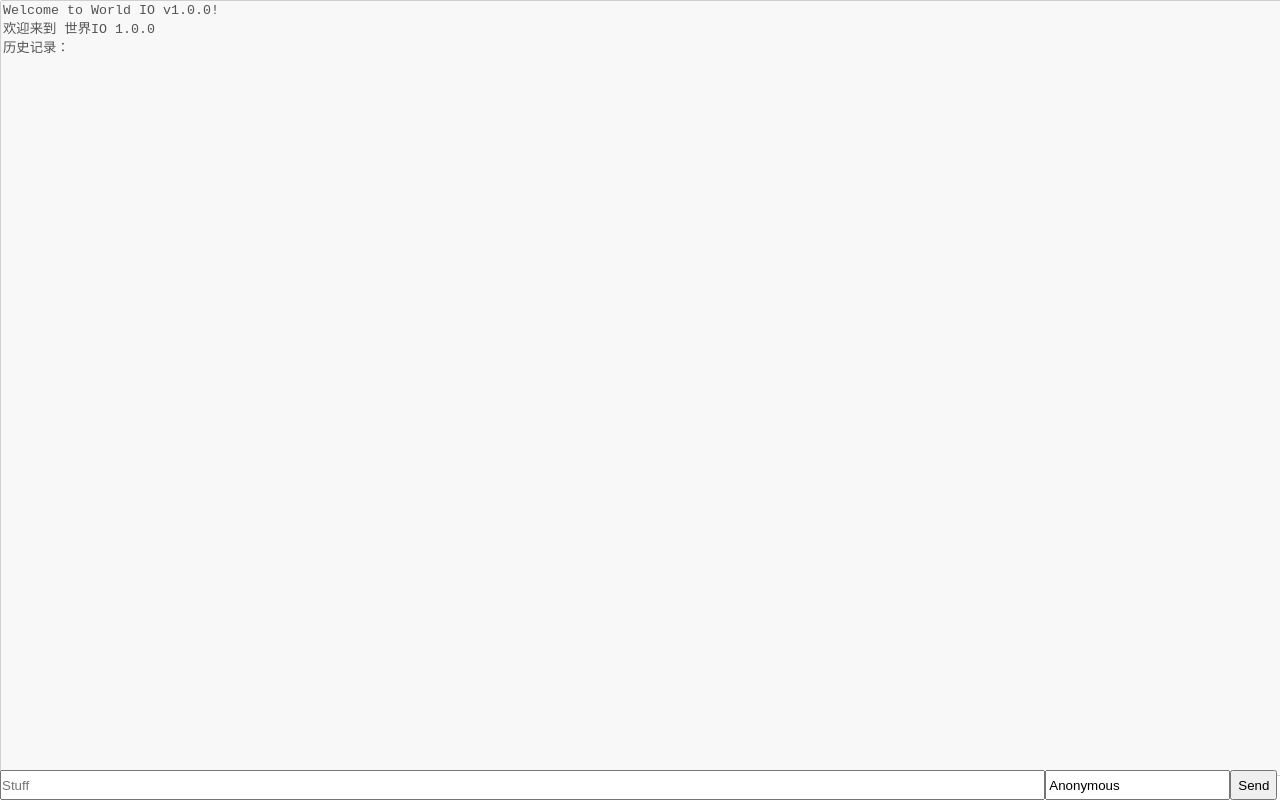
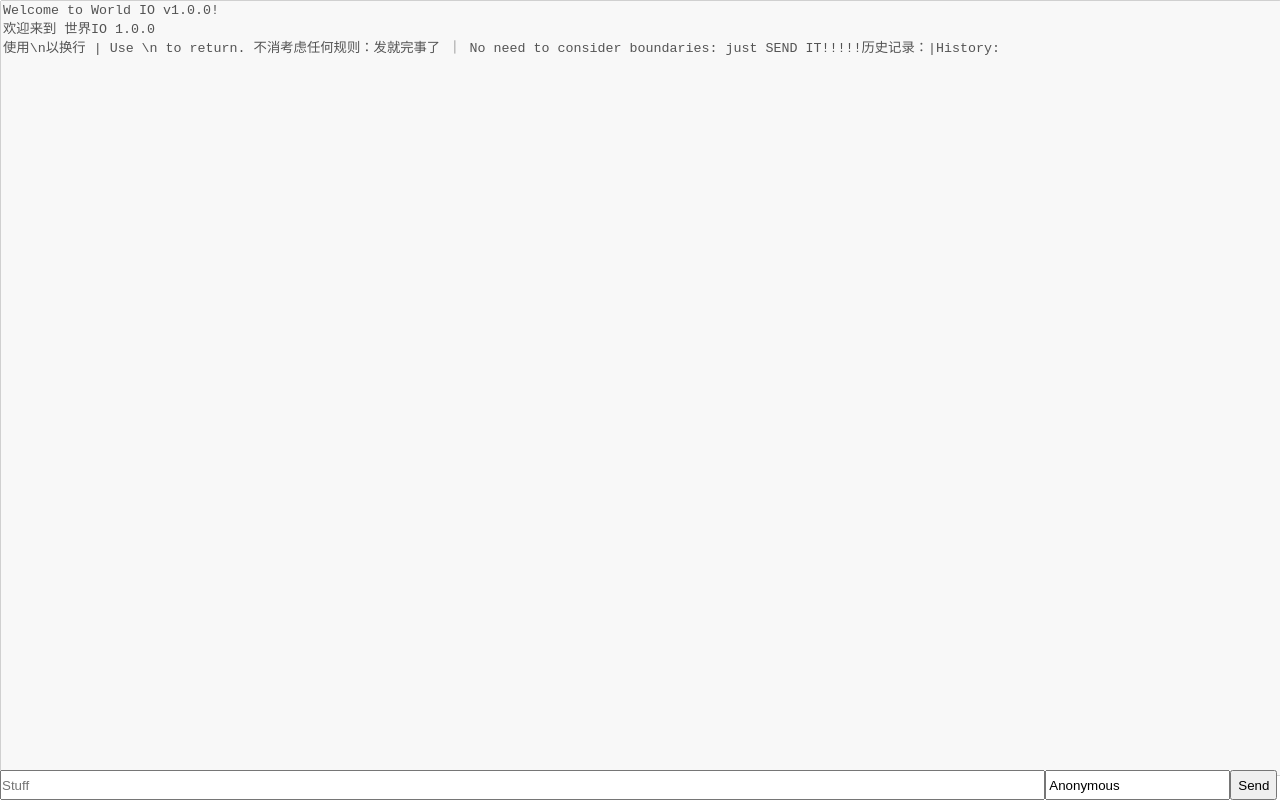
Before and after one commit to AXCWG/WorldIO_client, a React (Create React App) app: page / in a window 1280 px wide. Built offline with nearby package versions, Linux system fonts and the light colour scheme; no server answers.

Commit message:
more prompt

```diff
--- a/src/App.js
+++ b/src/App.js
@@ -16,7 +16,12 @@ function App() {
         document.getElementById("output").scrollTop = document.getElementById("output").scrollHeight + 40;
     }
 
-    const [msgBuffer, setMsgBuffer] = useState("Welcome to World IO v1.0.0!\n欢迎来到 世界IO 1.0.0\n历史记录：\n");
+    const [msgBuffer, setMsgBuffer] = useState(
+        "Welcome to World IO v1.0.0!\n" +
+        "欢迎来到 世界IO 1.0.0\n" +
+        "使用\\n以换行 | Use \\n to return. " +
+        "不消考虑任何规则：发就完事了 ｜ No need to consider boundaries: just SEND IT!!!!!"+
+        "历史记录：|History: \n");
     const [msg, setMsg] = useState("");
     const [cookies, setCookie, removeCookie] = useCookies(['username']);
     const [username, setUsername] = useState(cookies["username"] === undefined ? "Anonymous":  cookies["username"]);
```
